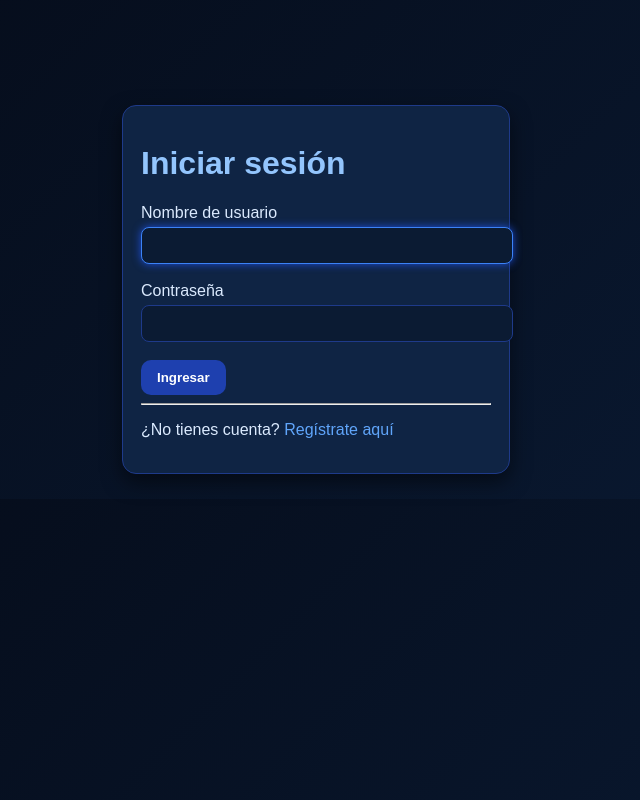
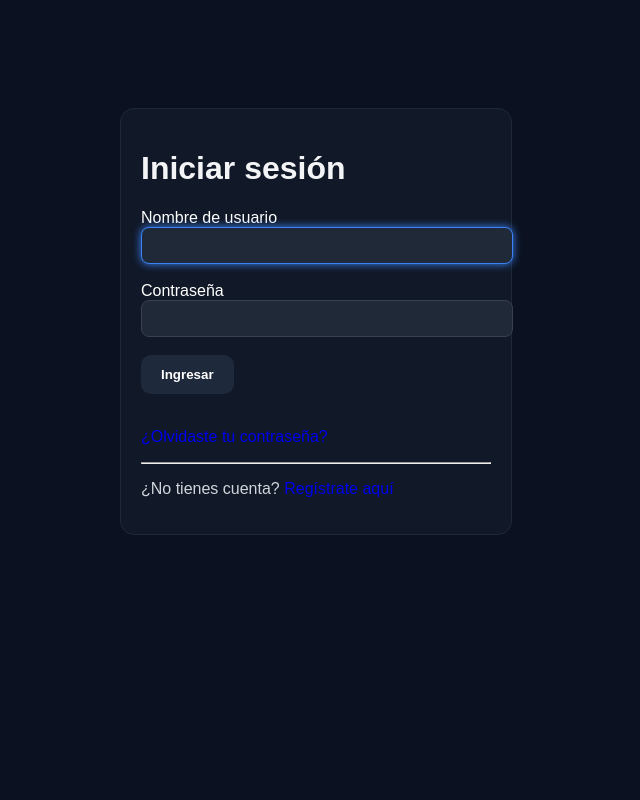
Before and after one commit to davidfelipegarzongutierrez-dot/Deportiva, a Django app: page /accounts/login/ in a window 1280 px wide. Shown: the whole page, without its empty margins (324-964 px from the left). Run offline with Django 5.2, Linux system fonts and the light colour scheme.

Commit message:
Sistema de recuperación de contraseña mejorado

```diff
--- a/static/css/style.css
+++ b/static/css/style.css
@@ -1,77 +1,116 @@
-body {
+body{
     font-family: Arial, sans-serif;
-    margin: 0;
-    padding: 0;
-
-    background: linear-gradient(135deg, #050b18, #0a1a33);
-    color: #dbeafe;
+    background: #0b1120;
+    color: white;
 }
 
-/* contenedor */
-.container {
-    width: 85%;
-    margin: auto;
-    padding: 25px;
-}
-
-/* tarjetas */
-.card {
-    background: #0f2444;
-    padding: 18px;
-    margin: 15px 0;
-    border-radius: 14px;
-    box-shadow: 0 8px 20px rgba(0,0,0,0.5);
-    border: 1px solid #1e3a8a;
-}
-
-/* botones */
-button, .btn {
-    background: #1e40af;
+/* BOTÓN BASE */
+.btn{
+    padding: 10px 18px;
+    border-radius: 10px;
+    border: 2px solid transparent;
+    background: #1e293b;
     color: white;
-    padding: 10px 16px;
-    border: none;
-    border-radius: 10px;
     cursor: pointer;
-    text-decoration: none;
-    display: inline-block;
-    transition: 0.2s;
+    transition: 0.25s;
     font-weight: bold;
 }
 
-button:hover, .btn:hover {
-    background: #2563eb;
+/* HOVER GENERAL */
+.btn:hover{
     transform: scale(1.05);
 }
 
-/* títulos */
-h1, h2, h3 {
-    color: #93c5fd;
+/* CREAR / ACCIONES POSITIVAS */
+.btn-success:hover{
+    border-color: #22c55e;
+    box-shadow: 0 0 12px #22c55e;
 }
 
-/* inputs (ANTES MUY BLANCOS) */
-input, select {
+/* ELIMINAR / PELIGRO */
+.btn-danger:hover{
+    border-color: #ef4444;
+    box-shadow: 0 0 12px #ef4444;
+}
+
+/* EDITAR / ADVERTENCIA */
+.btn-warning:hover{
+    border-color: #f59e0b;
+    box-shadow: 0 0 12px #f59e0b;
+}
+
+/* INFORMACIÓN */
+.btn-info:hover{
+    border-color: #3b82f6;
+    box-shadow: 0 0 12px #3b82f6;
+}
+
+/* CONTENEDOR */
+.container{
+    width: 85%;
+    margin: auto;
+    padding: 20px;
+}
+
+/* TARJETAS */
+.card{
+    background: #111827;
+    border-radius: 14px;
+    padding: 20px;
+    margin-bottom: 20px;
+    border: 1px solid #1f2937;
+}
+
+/* TÍTULOS */
+h1,h2,h3{
+    color: #f3f4f6;
+}
+
+/* INPUTS */
+input, select{
     width: 100%;
     padding: 10px;
     border-radius: 8px;
-    border: 1px solid #1e3a8a;
-    margin-top: 5px;
-
-    background: #0b1b33;
-    color: #e5e7eb;
+    border: 1px solid #374151;
+    background: #1f2937;
+    color: white;
 }
 
-input:focus, select:focus {
+/* FOCUS */
+input:focus,
+select:focus{
     outline: none;
-    border: 1px solid #3b82f6;
-    box-shadow: 0 0 8px #1d4ed8;
+    border-color: #3b82f6;
+    box-shadow: 0 0 8px #3b82f6;
 }
 
-/* enlaces */
-a {
-    color: #60a5fa;
+/* CHECKBOX */
+input[type="checkbox"]{
+    width: auto;
+    margin-right: 8px;
+}
+
+/* BOTONES SEPARADOS */
+.btn{
+    margin-right: 8px;
+}
+
+/* LINKS */
+a{
     text-decoration: none;
 }
 
-a:hover {
-    text-decoration: underline;
+/* PÁRRAFOS */
+p{
+    color: #d1d5db;
 }
+
+/* MENSAJES ERROR */
+.error-box{
+    background: rgba(239,68,68,0.15);
+    border: 1px solid #ef4444;
+    color: #fecaca;
+    padding: 12px;
+    border-radius: 10px;
+    box-shadow: 0 0 10px rgba(239,68,68,0.4);
+}
--- a/templates/registration/login.html
+++ b/templates/registration/login.html
@@ -17,6 +17,14 @@
 
         <h1>Iniciar sesión</h1>
 
+        {% if form.errors %}
+    <div class="error-box">
+        Usuario o contraseña incorrectos.
+    </div>
+
+    <br>
+{% endif %}
+
         <form method="post">
             {% csrf_token %}
 
@@ -30,14 +38,26 @@
 
             <br><br>
 
-            <button type="submit">Ingresar</button>
+            <button type="submit" class="btn btn-info">
+                Ingresar
+            </button>
         </form>
+
+        <br>
+
+        <p>
+            <a href="{% url 'password_reset_demo' %}">
+                ¿Olvidaste tu contraseña?
+            </a>
+        </p>
 
         <hr>
 
         <p>
             ¿No tienes cuenta?
-            <a href="{% url 'registro' %}">Regístrate aquí</a>
+            <a href="{% url 'registro' %}">
+                Regístrate aquí
+            </a>
         </p>
 
     </div>
--- a/usuarios/urls.py
+++ b/usuarios/urls.py
@@ -1,6 +1,17 @@
 from django.urls import path
-from .views import registro
+from .views import registro, password_reset_demo
 
 urlpatterns = [
-    path('registro/', registro, name='registro'),
+
+    path(
+        'registro/',
+        registro,
+        name='registro'
+    ),
+
+    path(
+        'password-reset-demo/',
+        password_reset_demo,
+        name='password_reset_demo'
+    ),
 ]
```
Also changed, not shown: templates/canchas/lista_canchas.html (+10 -6 lines), templates/registration/password_reset_complete.html (+22 -7 lines), templates/registration/password_reset_confirm.html (+19 -1 lines), templates/registration/password_reset_demo.html (added, +57 -0 lines), templates/registration/password_reset_done.html (+24 -5 lines), templates/registration/password_reset_form.html (+24 -2 lines), usuarios/views.py (+67 -6 lines), 1 other file.
